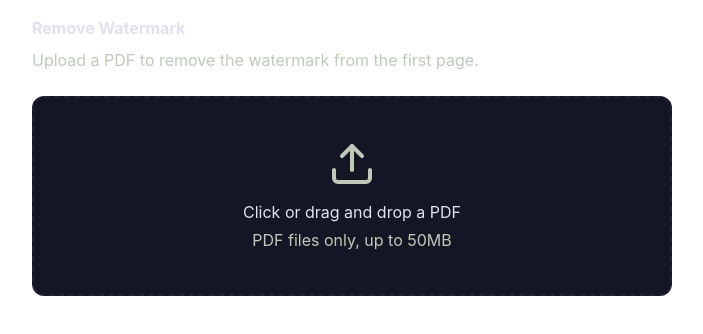
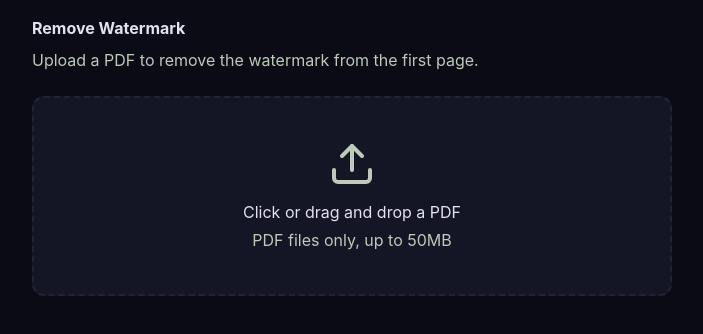
Before and after one commit to Pink-FLamingos-LLC/unwatermark, a SvelteKit app: page /tools/remove-watermark in a window 1280 px wide. Shown: the top 334 px of the page, without its empty margins (288-991 px from the left). Built offline with nearby package versions, Linux system fonts and the light colour scheme.

Commit message:
fix: set body background to surface-ebony and text to on-surface

```diff
--- a/src/routes/layout.css
+++ b/src/routes/layout.css
@@ -122,3 +122,9 @@
 button {
   -webkit-tap-highlight-color: transparent;
 }
+
+/* Global surface */
+body {
+  background-color: var(--color-surface-ebony);
+  color: var(--color-on-surface);
+}
```
